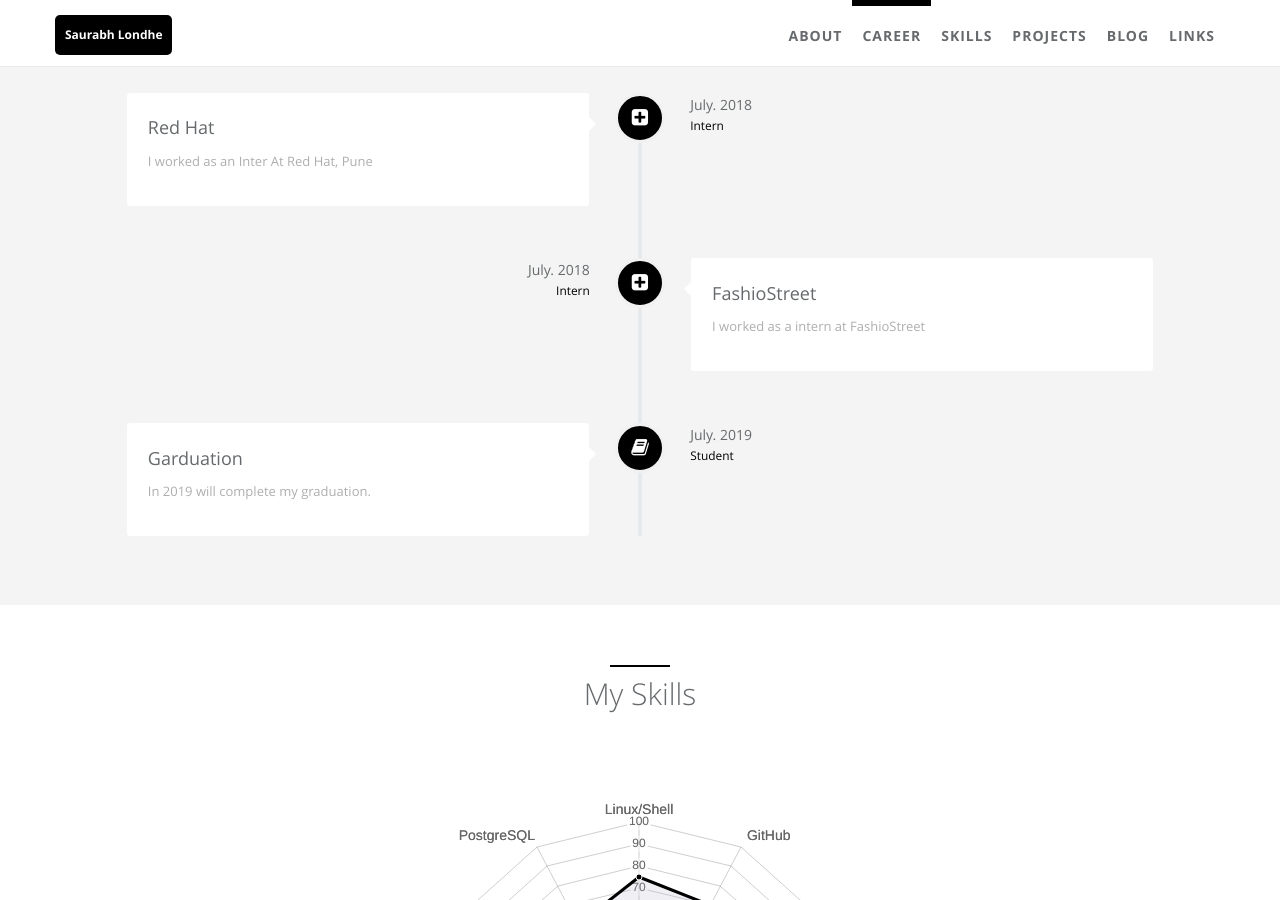
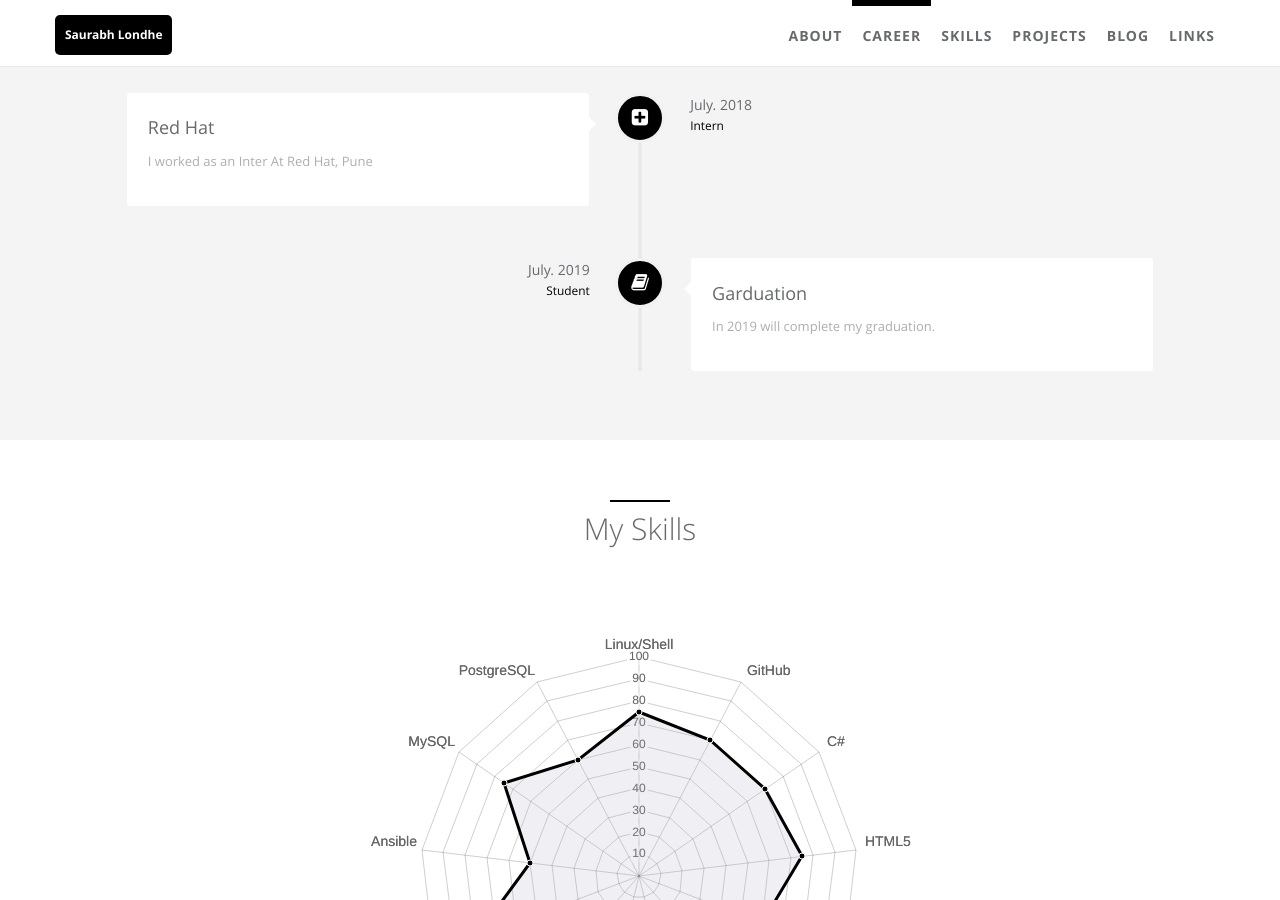
Before and after one commit to saurabhlondhe/saurabhlondhe.github.io, a Jekyll site: the page built from index.html, in a window 1280 px wide and 900 px high, scrolled down 1002 px. Built offline with Jekyll 4.4.1, drawn with Linux system fonts in a browser that asks for light colours.

Commit message:
deleted fashiostreet

```diff
--- a/_data/index/careers.yml
+++ b/_data/index/careers.yml
@@ -15,20 +15,6 @@
   icon: fa-plus-square
 
 - name:
-    detail: FashioStreet
-    i18n: company_b
-  desc:
-    detail: I worked as a intern at FashioStreet
-    i18n: company_b_desc
-  date:
-    detail: July. 2018
-    i18n: company_b_date
-  job:
-    detail: Intern
-    i18n: company_b_job
-  icon: fa-plus-square
-
-- name:
     detail: Garduation
     i18n: company_c
   desc:
```
